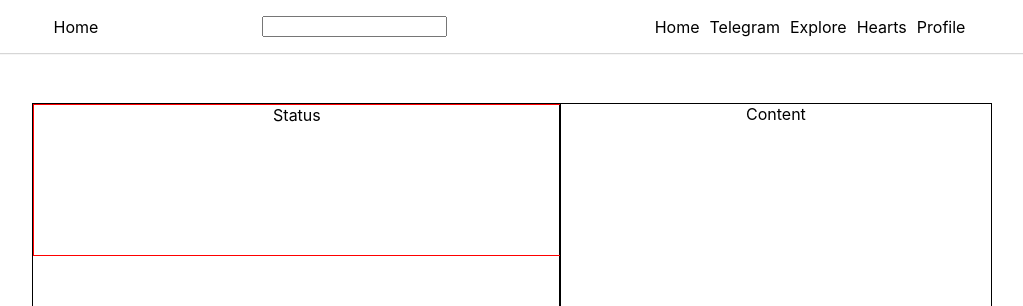
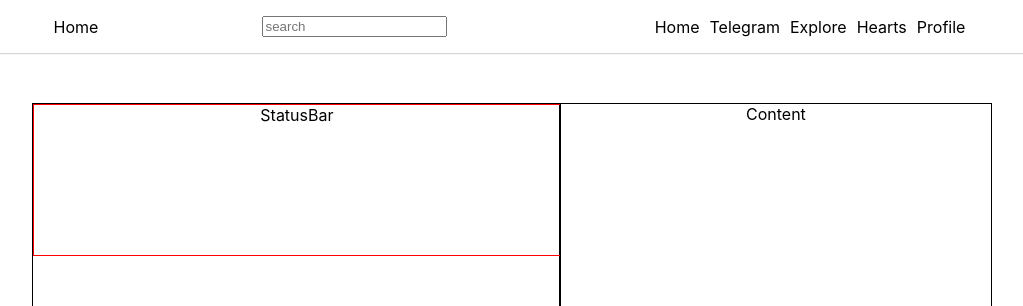
Before and after one commit to Et-008/instagram-clone, a React (Create React App) app: page / in a window 1280 px wide. Shown: the top 306 px of the page, without its empty margins (128-1151 px from the left). Built offline with nearby package versions, Linux system fonts and the light colour scheme.

Commit message:
Navbar update

```diff
--- a/src/components/Layout/Layout.js
+++ b/src/components/Layout/Layout.js
@@ -1,21 +1,15 @@
 import React from 'react';
 import Aux from '../../hoc/Aux';
 import Toolbar from '../Navigation/Toolbar/Toolbar';
+import Main from '../../containers/Main/Main'
 import './Layout.css'
 
 let layout = (props) => {
     return (
     <Aux>
         <Toolbar />
-        <div className='MainPage'>
-            <div className='Feed'>
-                <header className='Status'>Status</header>
-                <main className='Posts'>props.children</main>
-            </div>
-            <div className='SideContent'>
-                <aside>Content</aside>
-            </div>
-        </div>
+        <Main />
+
     </Aux>
     )
 }
--- a/src/components/Navigation/Toolbar/Toolbar.js
+++ b/src/components/Navigation/Toolbar/Toolbar.js
@@ -1,12 +1,13 @@
 import React from 'react';
 import './Toolbar.css'
 import NavItems from '../NavItems/NavItems'
+//import SearchIcon from '../../../assets/Search.png'
 
 let toolbar = (props) => {
     return (
         <div className='Toolbar'>
             <div>Home</div>
-            <input type='text' />
+            <input type='text' placeholder='search'></input>
             <nav>
                 <NavItems />
             </nav>
--- /dev/null
+++ b/src/containers/Main/Main.js
@@ -0,0 +1,19 @@
+import React from 'react';
+
+class Main extends React.Component {
+    render () {
+        return (
+            <div className='MainPage'>
+                <div className='Feed'>
+                    <header className='Status'>StatusBar</header>
+                    <main className='Posts'>props.children</main>
+                </div>
+                <div className='SideContent'>
+                    <aside>Content</aside>
+                </div>
+            </div>
+        )
+    }
+}
+
+export default Main;
```
Also changed, not shown: src/assets/Search.png (added).
